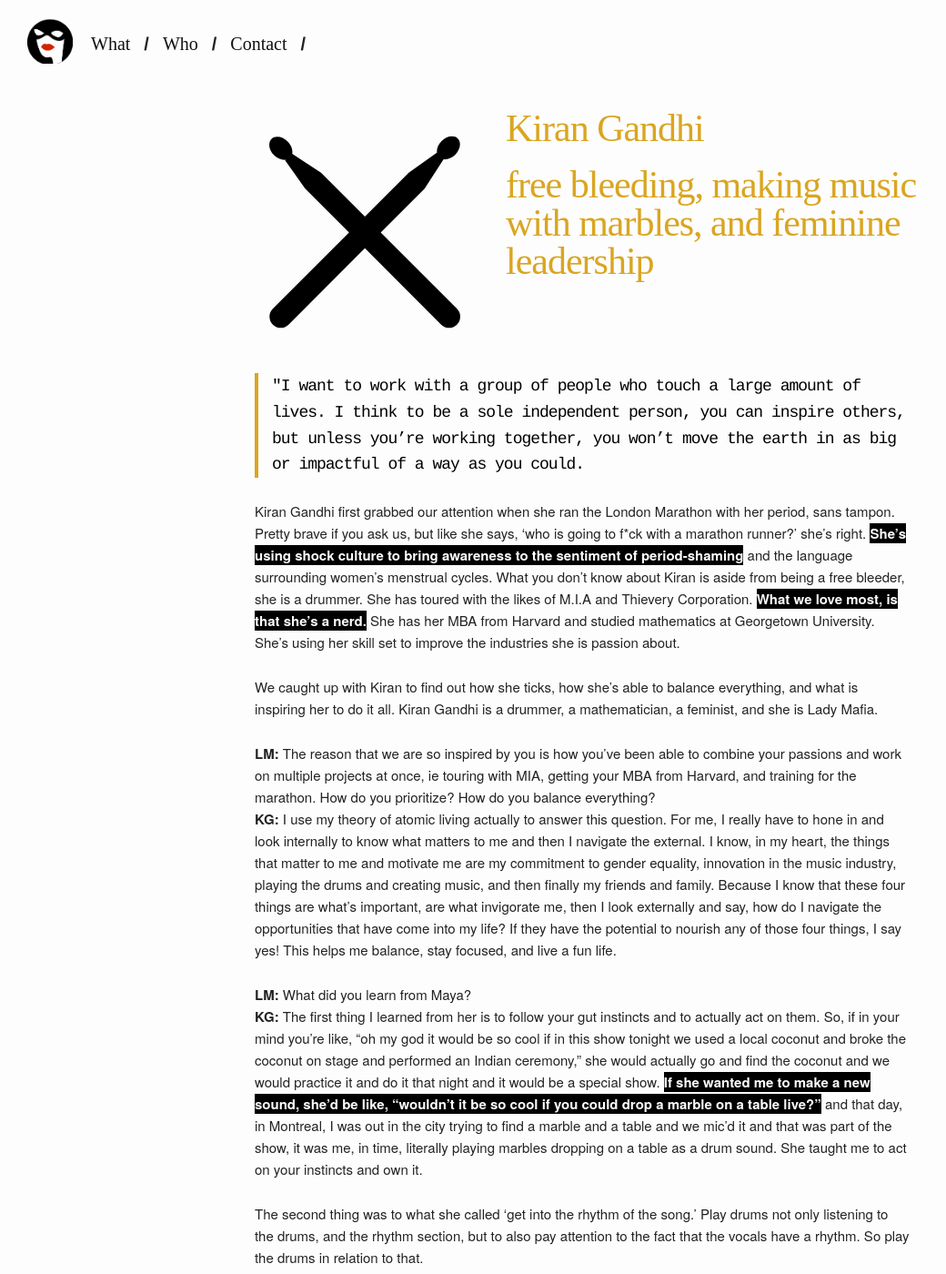
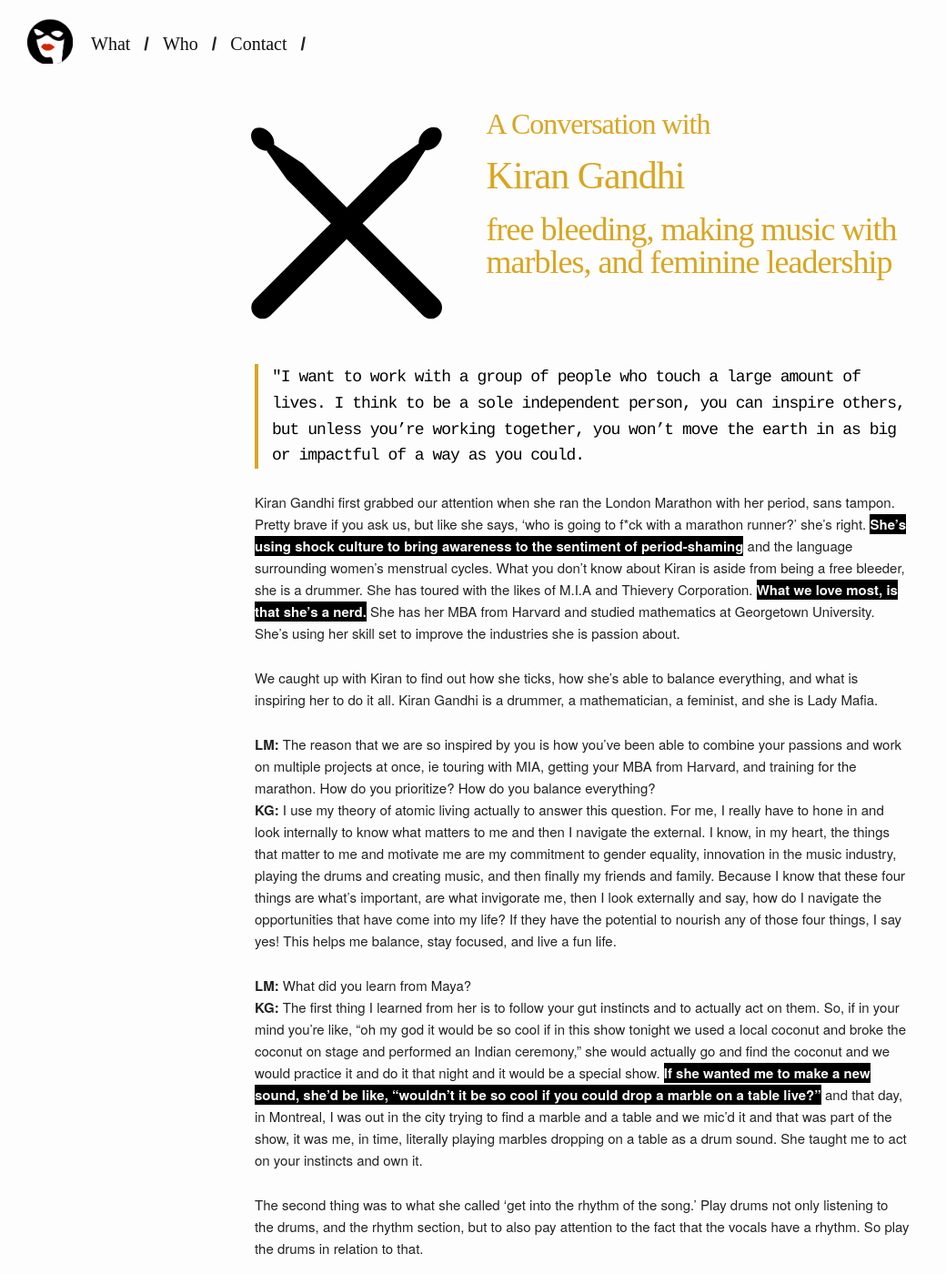
Before and after one commit to SarahBump/LADYMAFIA, a Jekyll site: the page built from _posts/2015-11-11-Kiran.markdown, in a window 1280 px wide and 1400 px high. Shown: the whole window at 91% size, without its empty margins (0-1040 px from the left). Built offline with Jekyll 4.4.1, drawn with Linux system fonts in a browser that asks for light colours; nearby versions of some CDN libraries; some web fonts are replaced.

Commit message:
removes image on mobile, adds a conversation with in markup

```diff
--- a/_layouts/post-view.html
+++ b/_layouts/post-view.html
@@ -8,13 +8,13 @@
         {% include nav.html %}
       </div>
       <div class="container">
-        <header class="post-header container">
-            {% if page.thumb %}
-            <img src="/images/post-icons/{{ page.thumb }}" alt="{{ page.title }}" class="post-icon {{ page.theme }}" />
-            {% endif %}
+        <header class="post-header">
+          {% if page.thumb %}
+          <img src="/images/post-icons/{{ page.thumb }}" alt="{{ page.title }}" class="post-icon {{ page.theme }}" />
+          {% endif %}
             <div class="post-title">
             {% if page.type == 'interview' %}
-            <!-- <h2 class="post-title">A <br>Conversation <br>with </h2> -->
+            <h3 class="post-title">A Conversation with </h3>
               <h1 class="post-title">
               {{ page.title}}
               </h1>
@@ -23,7 +23,7 @@
                 {{ page.title | prepend: 'O.G. '}}
               </h1>
             {% endif %}
-            <h3 class="post-title">{{ page.teaser }}</h3>
+            <h2 class="post-title">{{ page.teaser }}</h2>
           </div>
 
         </header>
--- a/_layouts/post.html
+++ b/_layouts/post.html
@@ -15,7 +15,6 @@
     </p>
     {% endif %}
     <article class="post-content">
-        <div class="container">
         {% if page.quote %}
         <blockquote class="post-quote u-full-width"><span>"</span>{{ page.quote }}</blockquote>
         {% endif %}
@@ -23,7 +22,6 @@
 
         {% include signoff.html %}
         {% include post-footer.html %}
-      </div>
     </article>
 
 {% if page.custom_js %}
--- a/_sass/_layout.scss
+++ b/_sass/_layout.scss
@@ -32,7 +32,7 @@
   }
   &.row {
     width: 80%;
-    @include media-query($on-palm){
+    @include media-query($mobile){
       width: 100%;
     }
   }
@@ -76,7 +76,7 @@
       display: none;
       font-family: 'blackout midnight';
     }
-    @include media-query($on-palm) {
+    @include media-query($mobile) {
       a.current {
         display: inline-block;
         font-family: 'blackout midnight';
@@ -150,7 +150,7 @@
     }
 }
 
-@include media-query($on-palm) {
+@include media-query($mobile) {
     .footer-col {
         float: none;
         width: -webkit-calc(100% - (#{$spacing-unit} / 2));
@@ -207,60 +207,74 @@
 /**
  * Posts
  */
+ .post-content, .post-header {
+   width: 80%;
+   padding: 0;
+   margin: 0 auto;
+   @include media-query($on-laptop) {
+     width: 100%;
+   }
+ }
 
-.post-header.container {
-    margin-top: 80px;
-    text-align: center;
-    background-repeat: no-repeat;
-    background-size: contain;
-    height: 300px;
-    padding-top: 40px;
-    &.scroll {
-      background-color: $background-color;
-      z-index: 98;
-      position: fixed;
-      top: $post-nav-height + 20px;
-      .post-title {
-        padding: 20px;
-      }
-      .post-icon {
-        display: none;
-      }
-    }
+.post-header {
+  margin-top: 80px;
+  text-align: center;
+  background-repeat: no-repeat;
+  background-size: contain;
+  padding-top: 40px;
 }
 
 .post-icon {
-  height: 250px;
   width: 250px;
-  margin: 10px auto 0px 20px;
-  // border-radius: 200px;
+  max-width: 40%;
+  display: inline;
   object-fit: cover;
   float: left;
+  // padding-right: 30px;
+  @include media-query($mobile) {
+    display: none;
+  }
 }
 div.post-title {
   display: inline-block;
-  margin-left: 30px;
-  float: left;
-  max-width: 60%
+  // margin-left: 30px;
+  max-width: 60%;
+  @include media-query($mobile) {
+    max-width: 100%;
+    margin: 0;
+  }
+  h1 {
+    font-size: 42px;
+    @include media-query($on-laptop) {
+        font-size: 36px;
+    };
+  }
+  h3 {
+    font-size: 32px;
+    @include media-query($on-laptop) {
+        font-size: 28px;
+    };
+  }
+  h2 {
+    font-size: 36px;
+    @include media-query($on-laptop) {
+        font-size: 32px;
+    };
+  }
 }
 .post-title {
-    font-size: 42px;
     text-align: left;
     letter-spacing: -1px;
     line-height: 1;
     color: #fdfdfd;
     font-family: 'Blackout two_am';
-
-    @include media-query($on-laptop) {
-        font-size: 36px;
-    };
 }
 
 .post-body{
   margin-bottom: 50px;
   padding: 0px $spacing-unit;
   position: relative;
-  @include  media-query($on-palm) {
+  @include  media-query($mobile) {
     margin: 0 0 30px;
     padding: 0;
     width: 100%;
@@ -271,12 +285,9 @@
   padding-top: $spacing-unit;
   h3 { margin-bottom: 0;}
 }
-
 .post-content {
     padding-top: $spacing-unit;
-    .container {
-      background-color: transparent;
-    }
+    clear: both;
     h2 {
         font-size: 32px;
 
@@ -303,6 +314,9 @@
     .post-quote {
       font-family: courier;
       color: black;
+      @include media-query($mobile) {
+        font-size: 14px;
+      }
 
     }
 }
--- a/_sass/_styles.scss
+++ b/_sass/_styles.scss
@@ -20,7 +20,7 @@
     margin-left: 25px;
   }
 
-  @include media-query($on-palm){
+  @include media-query($mobile){
     padding-top: 0;
     .header-title h1{
       font-size: 72px;
--- a/css/main.scss
+++ b/css/main.scss
@@ -26,7 +26,7 @@
 $content-width:    800px;
 $post-nav-height: 50px;
 
-$on-palm:          600px;
+$mobile:          600px;
 $on-laptop:        800px;
 
 @each $font-face in midnight, sunrise, two_am {
@@ -89,6 +89,13 @@
         background-color: $themecolor;
       }
     }
+    p a {
+      color: $themecolor;
+      font-weight: bolder;
+      &:active , &:hover {
+        color: darken($themecolor, 10%);
+      }
+    }
 }
 
 img{
```
